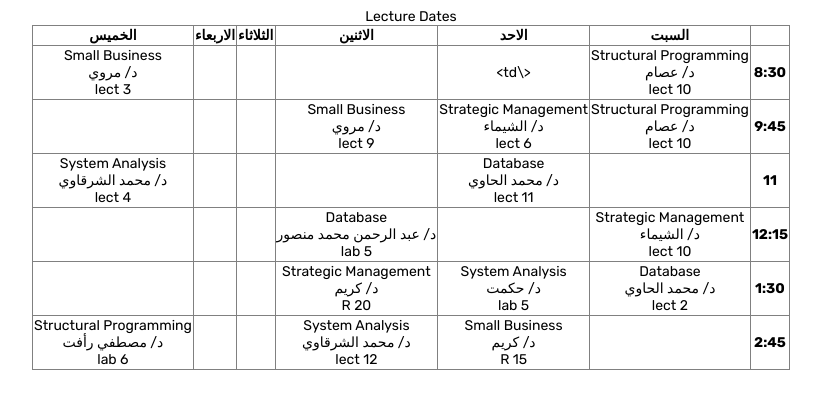
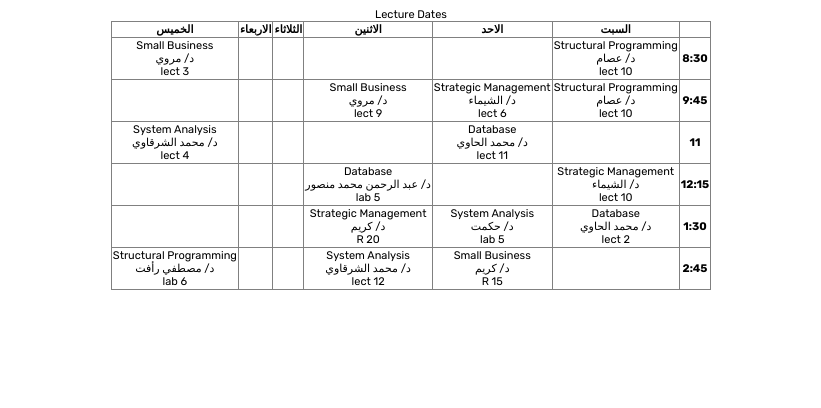
Before and after one commit to DavidDevo/Lecture-Dates, a plain HTML site: page index2.html in a window 1280 px wide. Shown: the whole page, without its empty margins (229-1050 px from the left). Drawn offline with Linux system fonts and the light colour scheme.

Commit message:
Update index2.html

```diff
--- a/index2.html
+++ b/index2.html
@@ -13,7 +13,7 @@
   font-optical-sizing: auto;
   font-weight: 400;
   font-style: normal;
-  font-size: 14px;
+  font-size: 11px;
     }
 </style>
 <body>
@@ -33,7 +33,7 @@
         <tr>
             <th>8:30</th>
             <td>Structural Programming<br>د/ عصام<br>lect 10</td>
-            <td><\td>
+            <td></td>
             <td></td>
             <td></td>
             <td></td>
```
